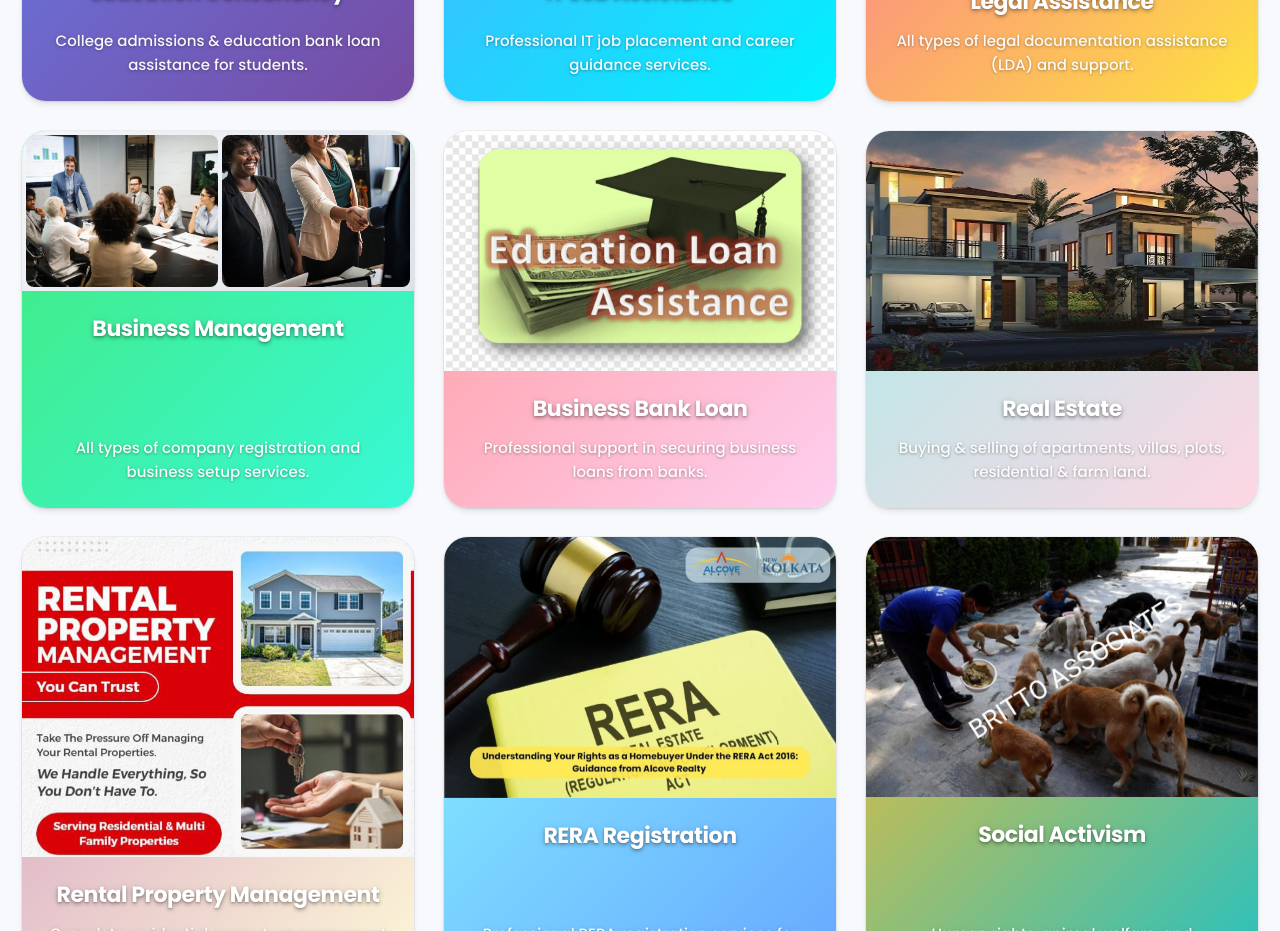
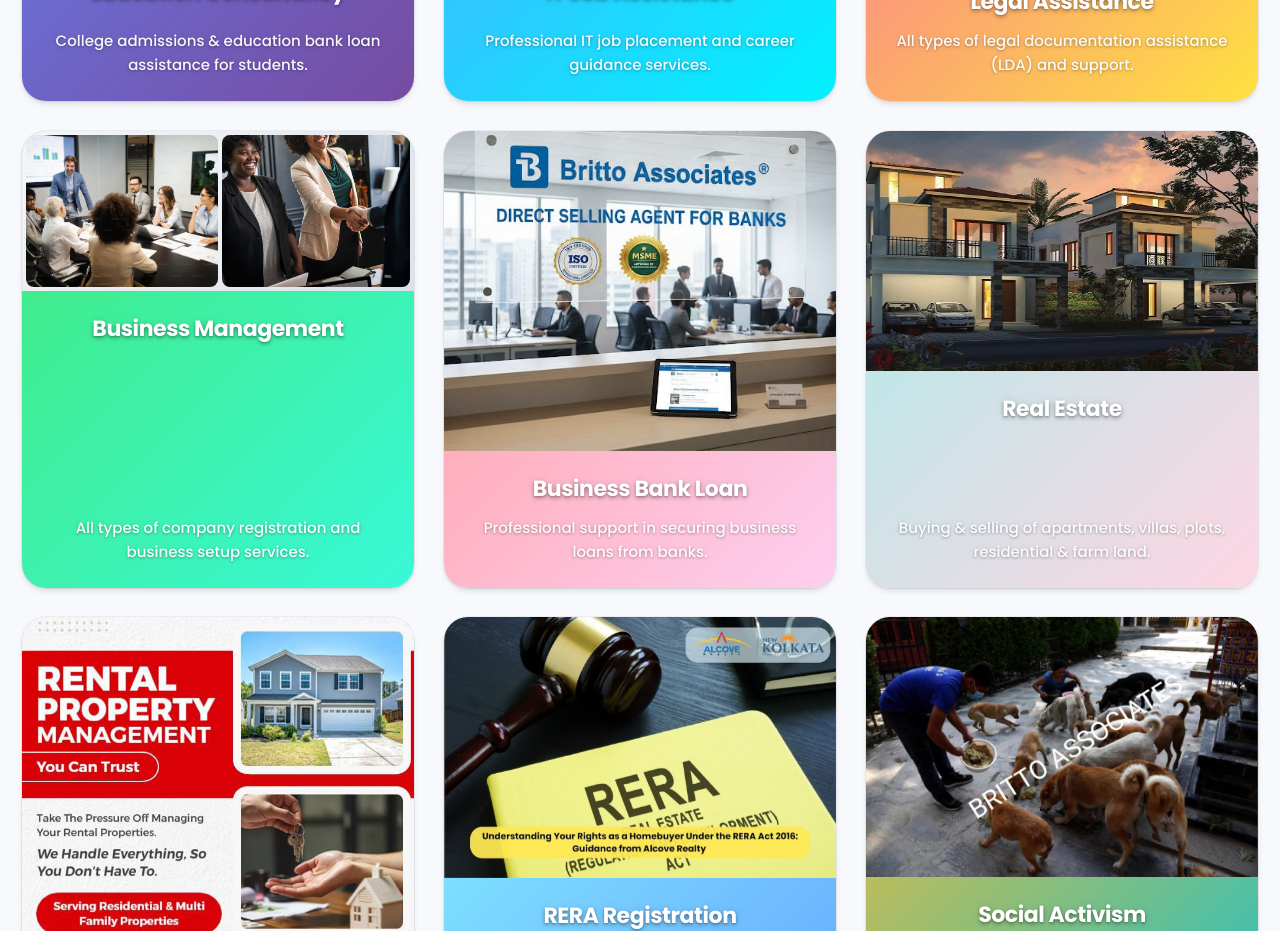
Before and after one commit to HubtechpotliMain/Britto-associates, a Next.js app: page /services in a window 1280 px wide. Shown: the part 1640-2571 px from the top of the page. Built offline with nearby package versions, Linux system fonts and the light colour scheme.

Commit message:
added business image in the both page

```diff
--- a/app/page.tsx
+++ b/app/page.tsx
@@ -74,7 +74,7 @@
       description: "Professional support in securing business loans from banks.",
       icon: "💰",
       gradient: "linear-gradient(135deg, #ff9a9e 0%, #fecfef 100%)",
-      image: "/new-img/education-loan.jpeg"
+      image: "/new-img/business-bank-loan.jpeg"
     },
     {
       title: "Real Estate",
--- a/app/services/page.tsx
+++ b/app/services/page.tsx
@@ -80,7 +80,7 @@
       category: "finance",
       gradient: "linear-gradient(135deg, #ff9a9e 0%, #fecfef 100%)",
       features: ["Loan Application", "Financial Evaluation", "Bank Coordination", "Document Preparation"],
-      image: "/new-img/education-loan.jpeg"
+      image: "/new-img/business-bank-loan.jpeg"
     },
     {
       title: "Real Estate",
```
Also changed, not shown: public/new-img/business-bank-loan.jpeg (added), public/new-img/education-loan.jpeg (deleted).
